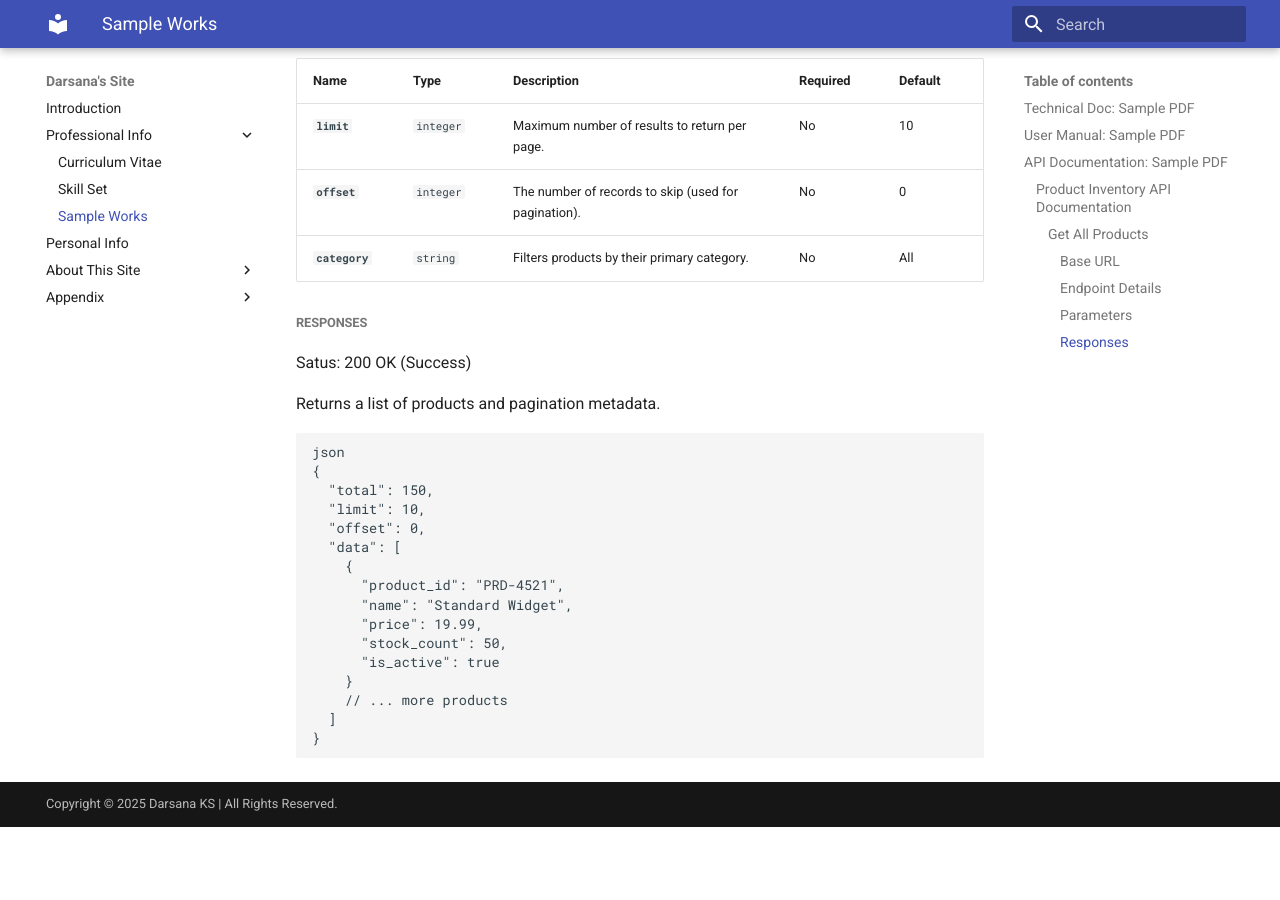
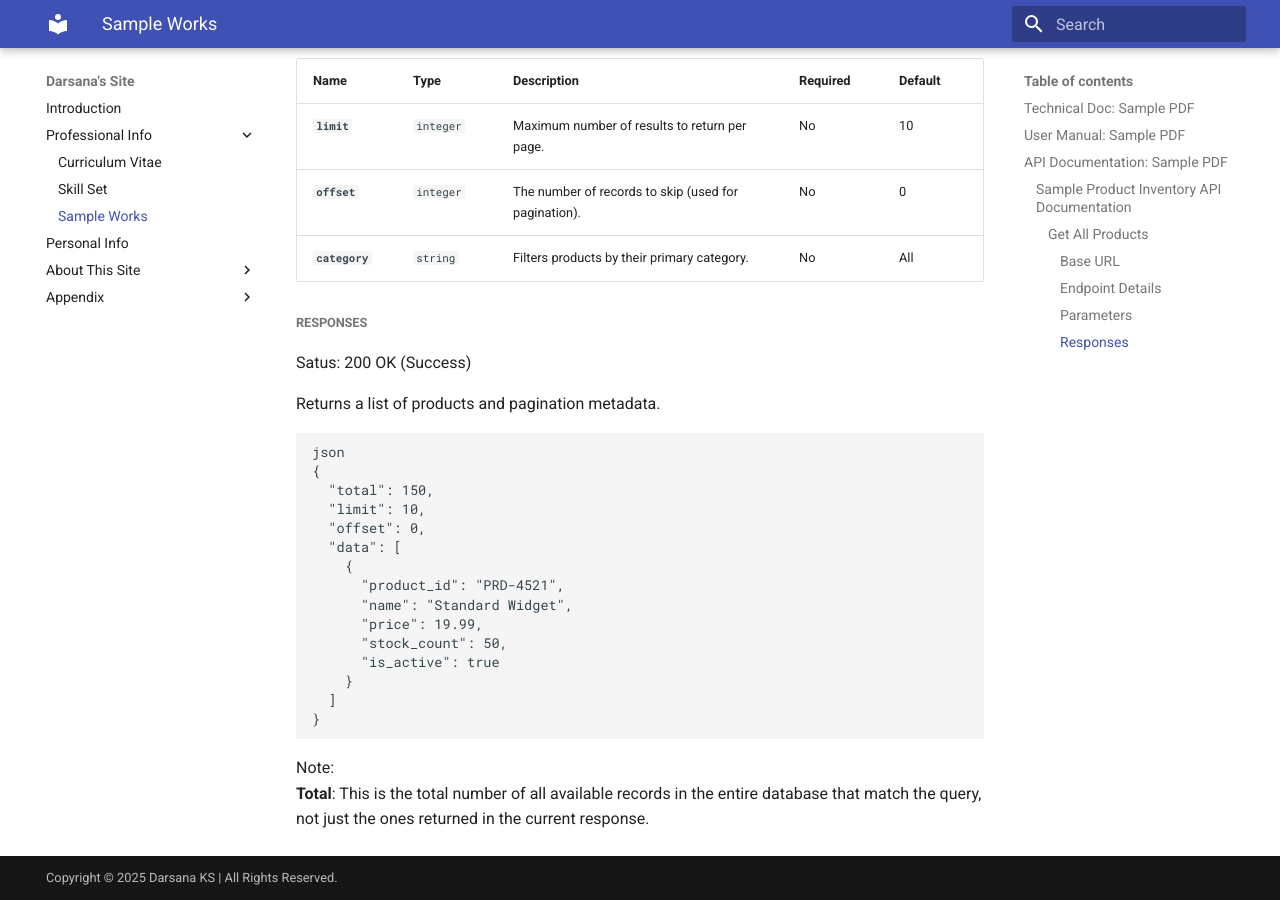
Before and after one commit to DarsanaKS/DarsanaKS-1, an MkDocs documentation site: the page built from docs/Sample.md, in a window 1280 px wide and 900 px high, scrolled down 845 px. Built offline with MkDocs 1.6.1 and Material for MkDocs 9.7.7, drawn with Linux system fonts in a browser that asks for light colours; the version menu is left out; before the commit the page ends 1672 px from its top, so only the background shows below that; some of the changed text lies outside the part shown.

Commit message:
minor updates

````diff
--- a/docs/Sample.md
+++ b/docs/Sample.md
@@ -5,7 +5,7 @@
 ## User Manual: [Sample PDF](https://darsanaks.github.io/DarsanaKS/Sample%20User%20Manual%201.pdf)
 
 ## API Documentation: [Sample PDF](https://darsanaks.github.io/DarsanaKS/TW%20API%20Doc.pdf)
-### Product Inventory API Documentation
+### Sample Product Inventory API Documentation
 
 This document describes the endpoints for the Product Inventory API, allowing users to view, search, and manage product records. All endpoints require authentication and are accessible via the base URL: `https://api.yourcompany.com/v1`.
 
@@ -50,7 +50,9 @@ json
       "stock_count": 50,
       "is_active": true
     }
-    // ... more products
   ]
 }
 ```
+
+Note:<br>
+**Total**: This is the total number of all available records in the entire database that match the query, not just the ones returned in the current response.
--- a/mkdocs.yml
+++ b/mkdocs.yml
@@ -4,7 +4,7 @@ theme:
   dark_mode: true
   sticky_navigation: false
   highlightjs: true
-  config:
+  config: {} # Use an empty mapping if no specific options are needed under config
 
 nav:
   - Introduction: index.md
@@ -18,9 +18,13 @@ nav:
     - Copyright: DoNotCopy.md
   - Appendix:
     - FAQs: FAQs.md
+
 markdown_extensions:
-  toc:
-    permalink: true
+  - admonition
+  - pymdownx.details
+  - toc:
+      permalink: true
+
 extra_javascript:
   - Styles.js
 extra_css:
````
Also changed, not shown: docs/Appendix.md (+3 -1 lines), docs/Skillset.md (+1 -1 lines).
